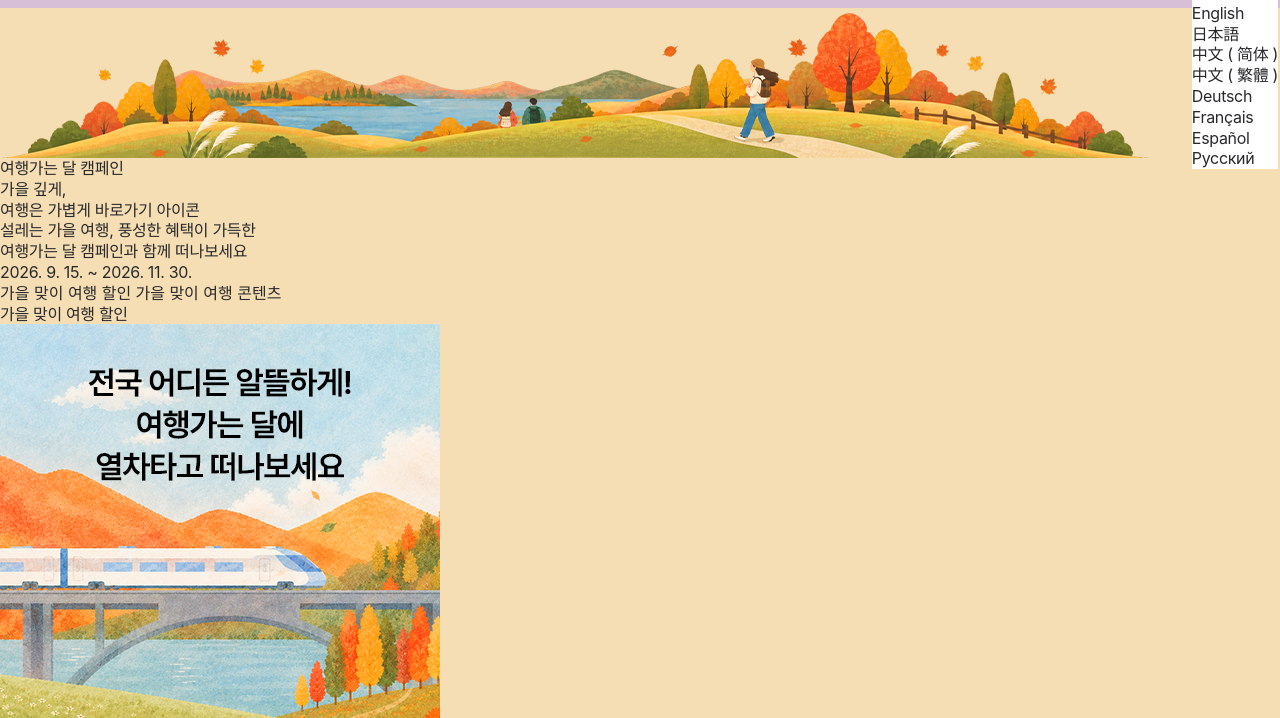
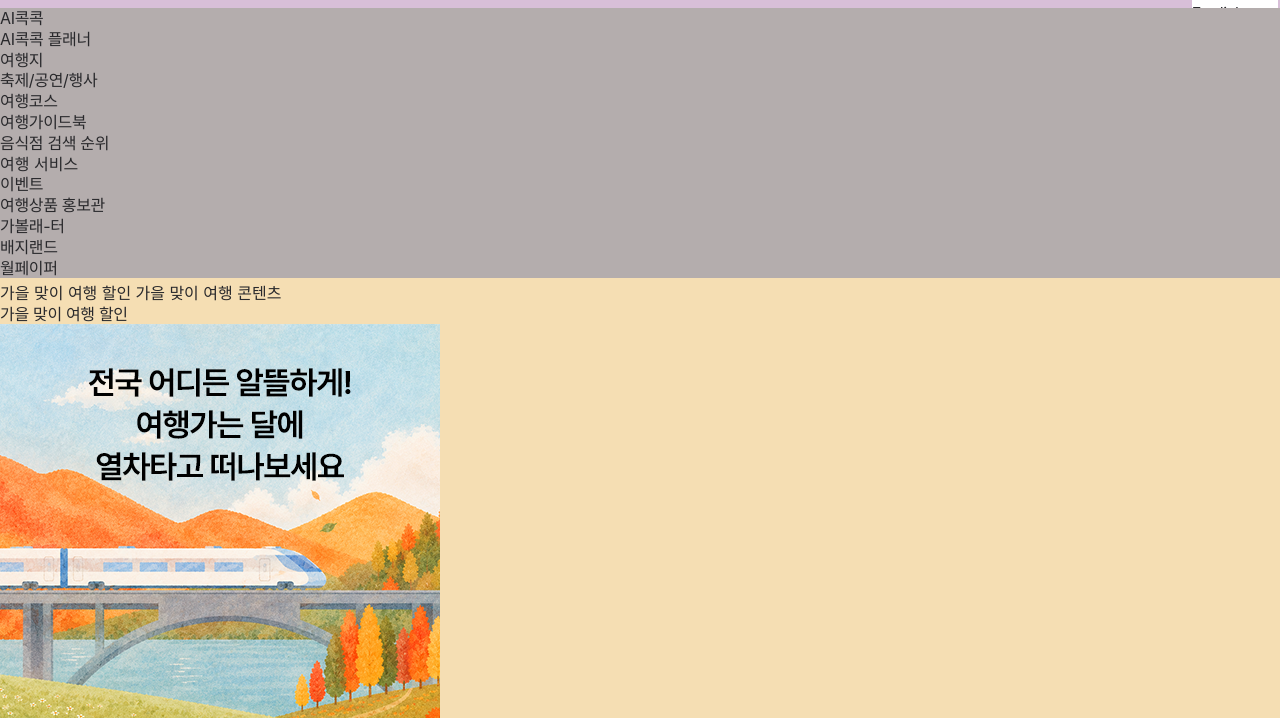
Before and after one commit to joona0306/css-basic-506, a plain HTML site: page clone-exercise.html in a window 1280 px wide. Shown: the part 82-800 px from the top of the page. Drawn offline with Linux system fonts and the light colour scheme; a web font is replaced by a local one.

```diff
--- a/css/clone-exercise.css
+++ b/css/clone-exercise.css
@@ -130,7 +130,13 @@ button:focus-visible {
   line-height: 1;
 }
 .depth2-wrap {
-  display: none;
+  /* display: none; */
+  position: absolute;
+  top: 100%;
+  left: 0;
+  width: 100%;
+  background-color: #b4adad;
+  z-index: 1;
 }
 
 .header-util {
```
Also changed, not shown: 4 other files.
